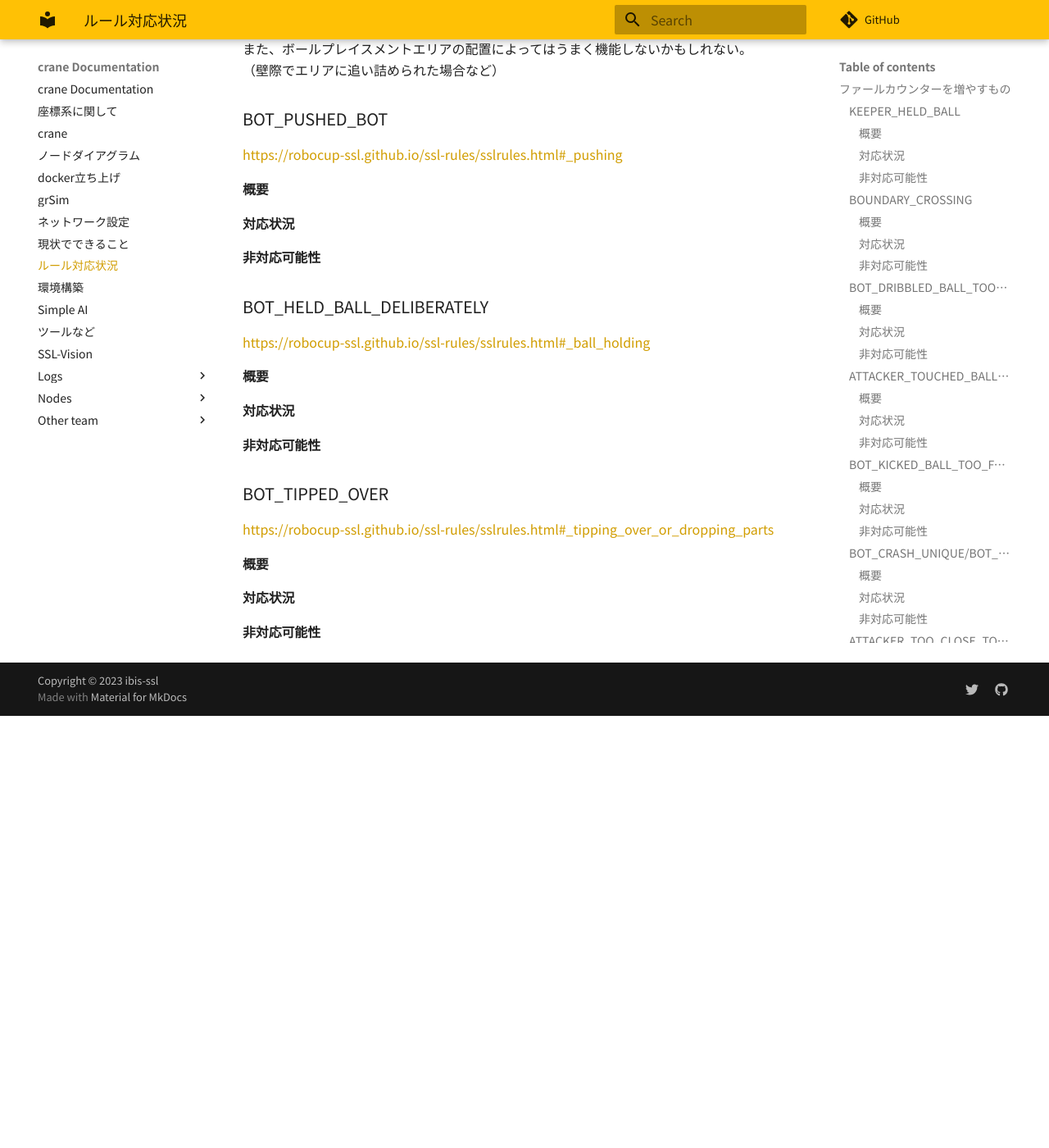
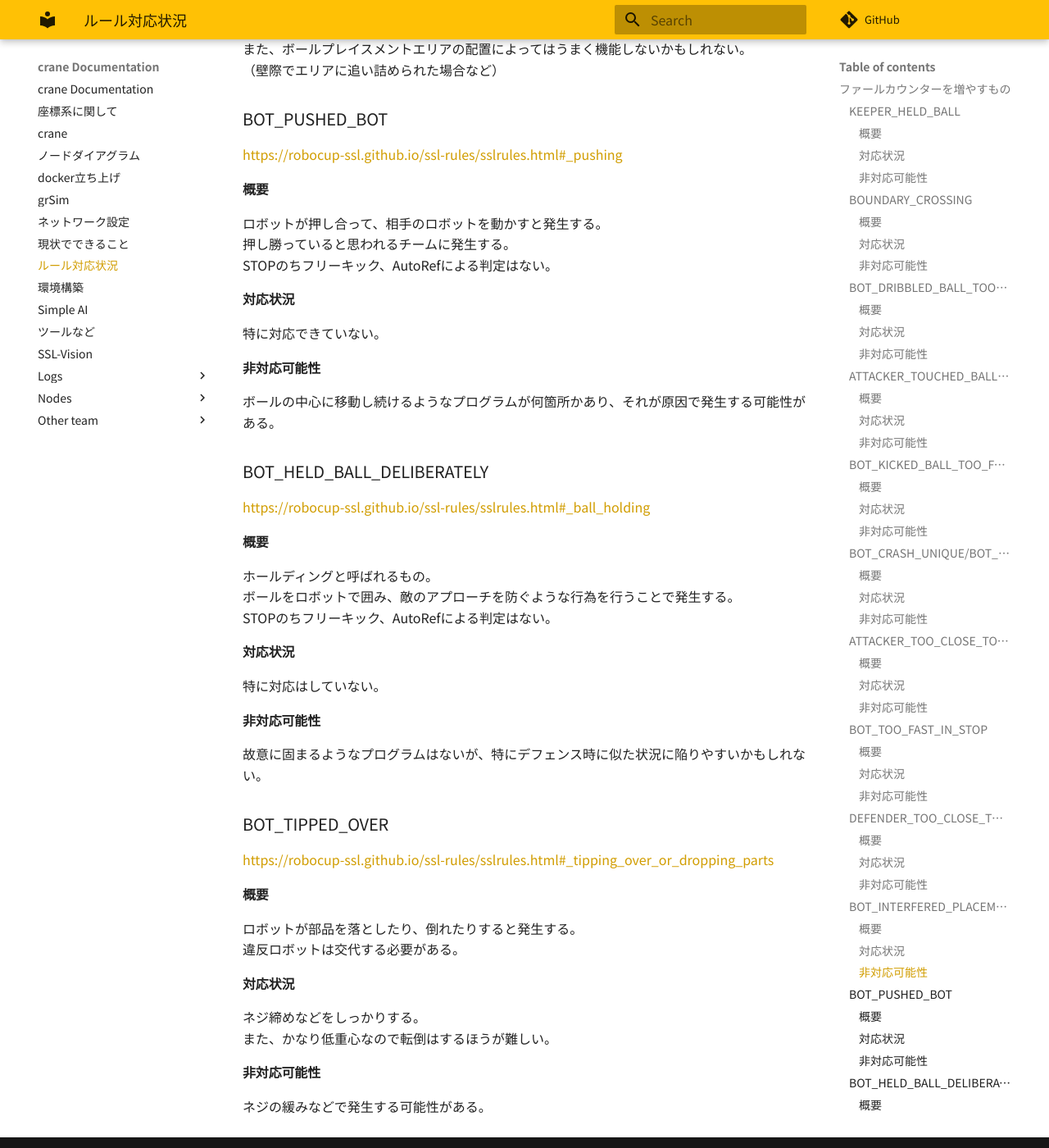
Before and after one commit to ibis-ssl/ibis_documentation, an MkDocs documentation site: the page built from docs/rule.md, in a window 1280 px wide and 1400 px high, scrolled down 4953 px. Shown: the whole window at 82% size. Built offline with MkDocs 1.6.1 and Material for MkDocs 9.7.7, drawn with Linux system fonts in a browser that asks for light colours; nearby versions of some CDN libraries; some web fonts are replaced; comment, search, counter and statistics services are not loaded; before the commit the page ends 5826 px from its top, so only the background shows below that.

Commit message:
🔄 synced local 'docs' with remote 'docs'

```diff
--- a/docs/rule.md
+++ b/docs/rule.md
@@ -204,9 +204,17 @@ STOPになってから2秒間は猶予時間がある。
 
 #### 概要
 
+ロボットが押し合って、相手のロボットを動かすと発生する。
+押し勝っていると思われるチームに発生する。
+STOPのちフリーキック、AutoRefによる判定はない。
+
 #### 対応状況
 
+特に対応できていない。
+
 #### 非対応可能性
+
+ボールの中心に移動し続けるようなプログラムが何箇所かあり、それが原因で発生する可能性がある。
 
 ### BOT_HELD_BALL_DELIBERATELY
 
@@ -214,9 +222,17 @@ STOPになってから2秒間は猶予時間がある。
 
 #### 概要
 
+ホールディングと呼ばれるもの。
+ボールをロボットで囲み、敵のアプローチを防ぐような行為を行うことで発生する。
+STOPのちフリーキック、AutoRefによる判定はない。
+
 #### 対応状況
 
+特に対応はしていない。
+
 #### 非対応可能性
+
+故意に固まるようなプログラムはないが、特にデフェンス時に似た状況に陥りやすいかもしれない。
 
 ### BOT_TIPPED_OVER
 
@@ -224,6 +240,14 @@ STOPになってから2秒間は猶予時間がある。
 
 #### 概要
 
+ロボットが部品を落としたり、倒れたりすると発生する。
+違反ロボットは交代する必要がある。
+
 #### 対応状況
 
+ネジ締めなどをしっかりする。
+また、かなり低重心なので転倒はするほうが難しい。
+
 #### 非対応可能性
+
+ネジの緩みなどで発生する可能性がある。
```
